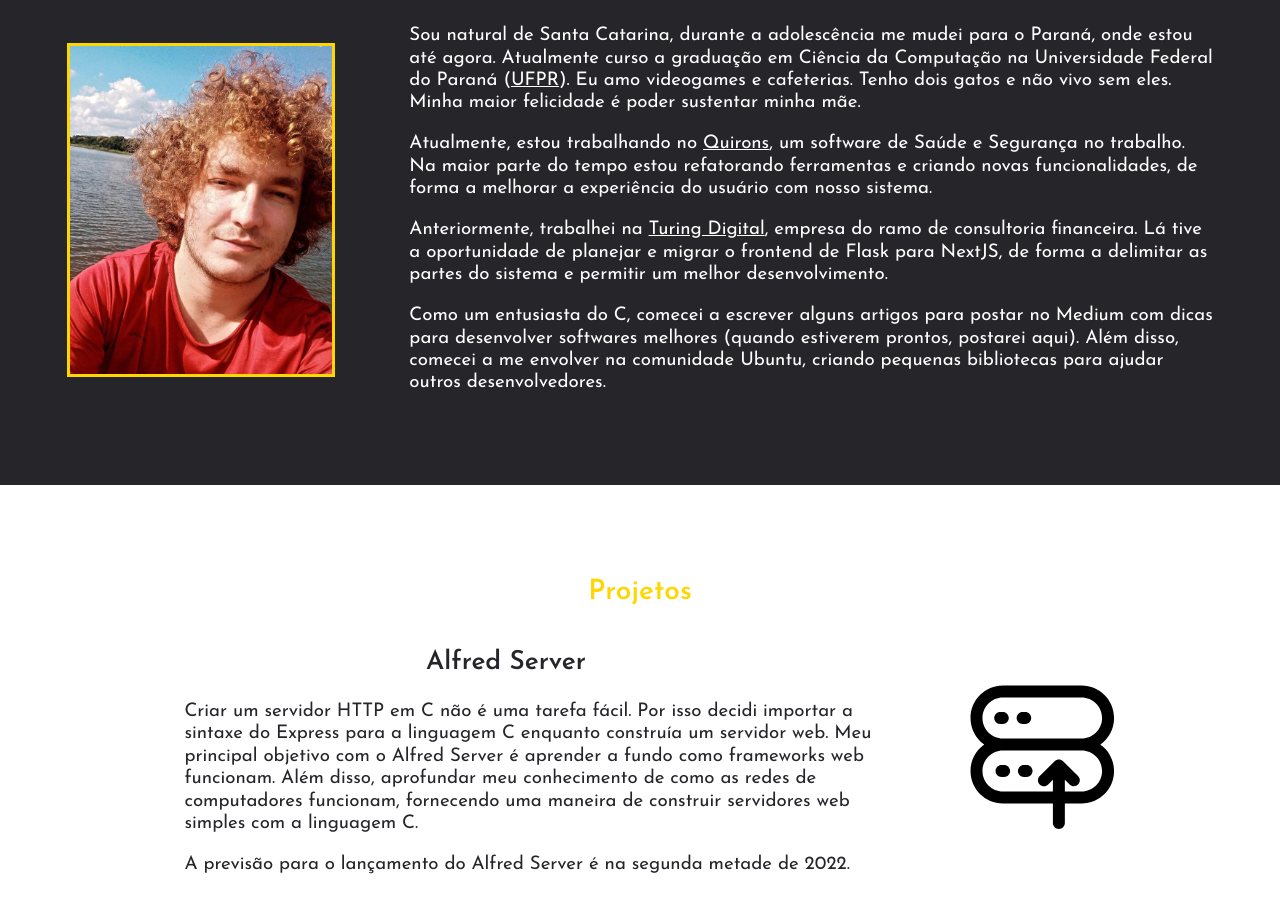
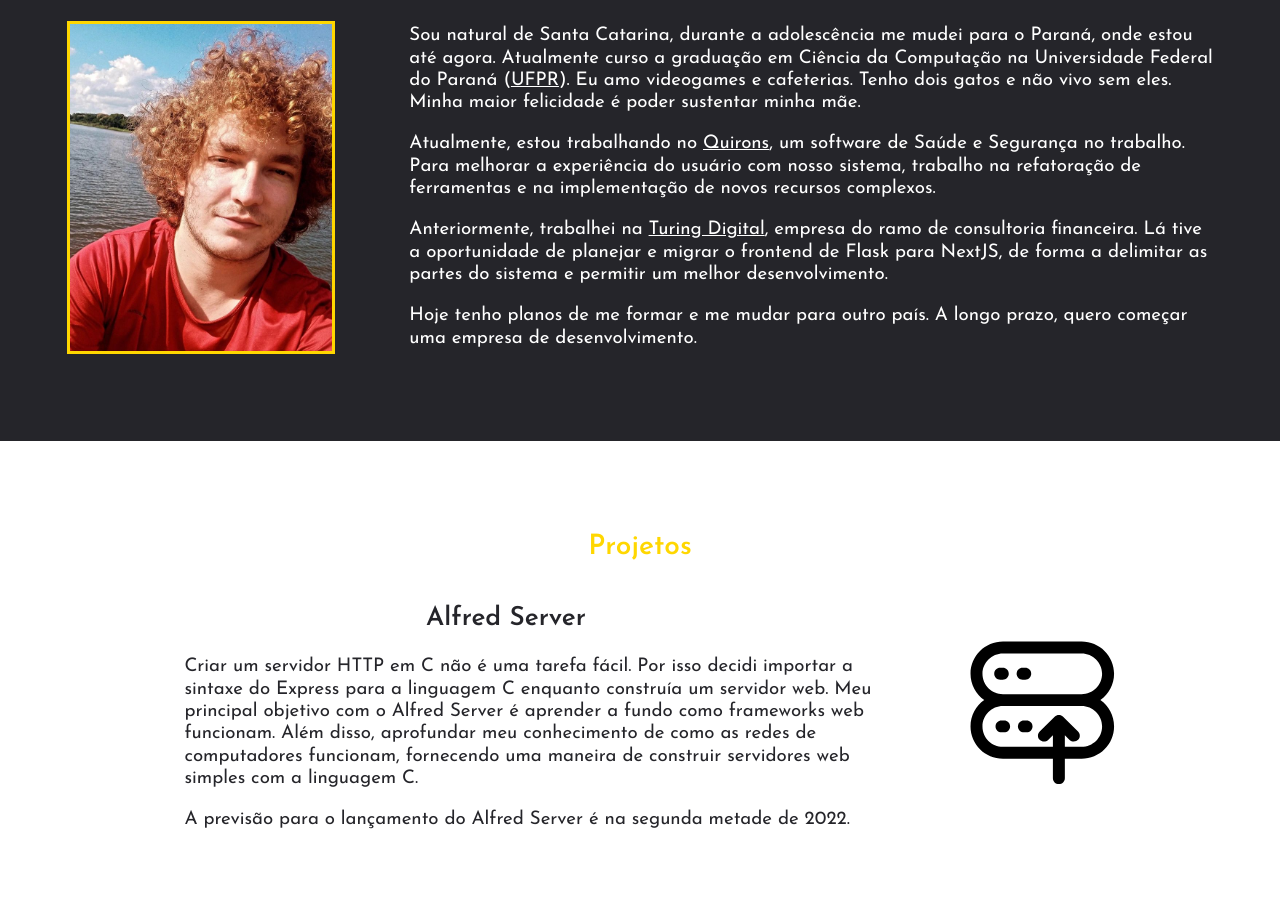
Before and after one commit to kramer2005/portfolio, a Next.js app: page / in a window 1280 px wide. Shown: the part 940-1849 px from the top of the page. Built offline with nearby package versions, Linux system fonts and the light colour scheme.

Commit message:
fix: update about locales

```diff
--- a/components/About/About.locales.tsx
+++ b/components/About/About.locales.tsx
@@ -18,9 +18,9 @@ const locales = {
           <a target="__blank" rel="noreferrer noopener" href="https://quirons.com.br/">
             Quirons
           </a>
-          , um software de Saúde e Segurança no trabalho. Na maior parte do tempo estou refatorando
-          ferramentas e criando novas funcionalidades, de forma a melhorar a experiência do usuário
-          com nosso sistema.
+          , um software de Saúde e Segurança no trabalho. Para melhorar a experiência do usuário com
+          nosso sistema, trabalho na refatoração de ferramentas e na implementação de novos recursos
+          complexos.
         </p>
         <p>
           Anteriormente, trabalhei na{' '}
@@ -32,10 +32,8 @@ const locales = {
           melhor desenvolvimento.
         </p>
         <p>
-          Como um entusiasta do C, comecei a escrever alguns artigos para postar no Medium com dicas
-          para desenvolver softwares melhores (quando estiverem prontos, postarei aqui). Além disso,
-          comecei a me envolver na comunidade Ubuntu, criando pequenas bibliotecas para ajudar
-          outros desenvolvedores.
+          Hoje tenho planos de me formar e me mudar para outro país. A longo prazo, quero começar
+          uma empresa de desenvolvimento.
         </p>
       </>
     ),
```
Also changed, not shown: 1 other file (tests, documents, lock files or other folders).
